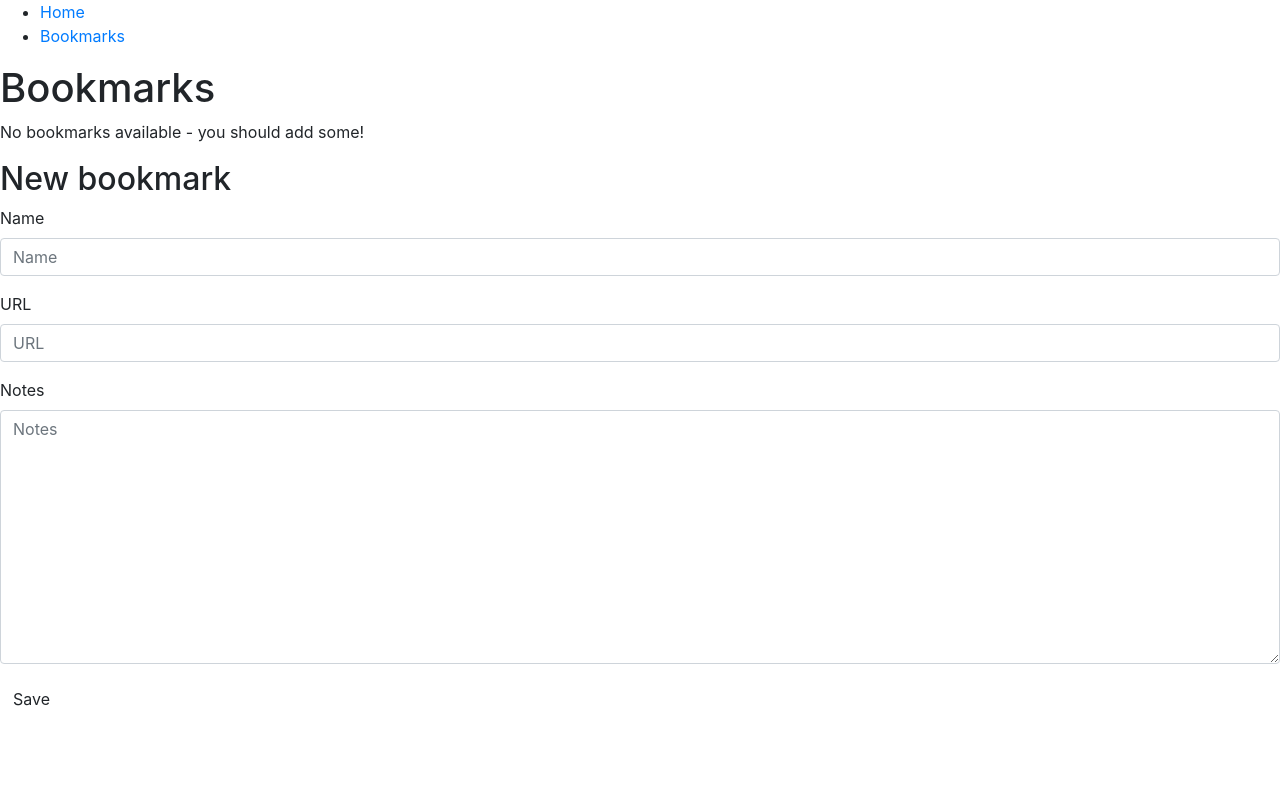
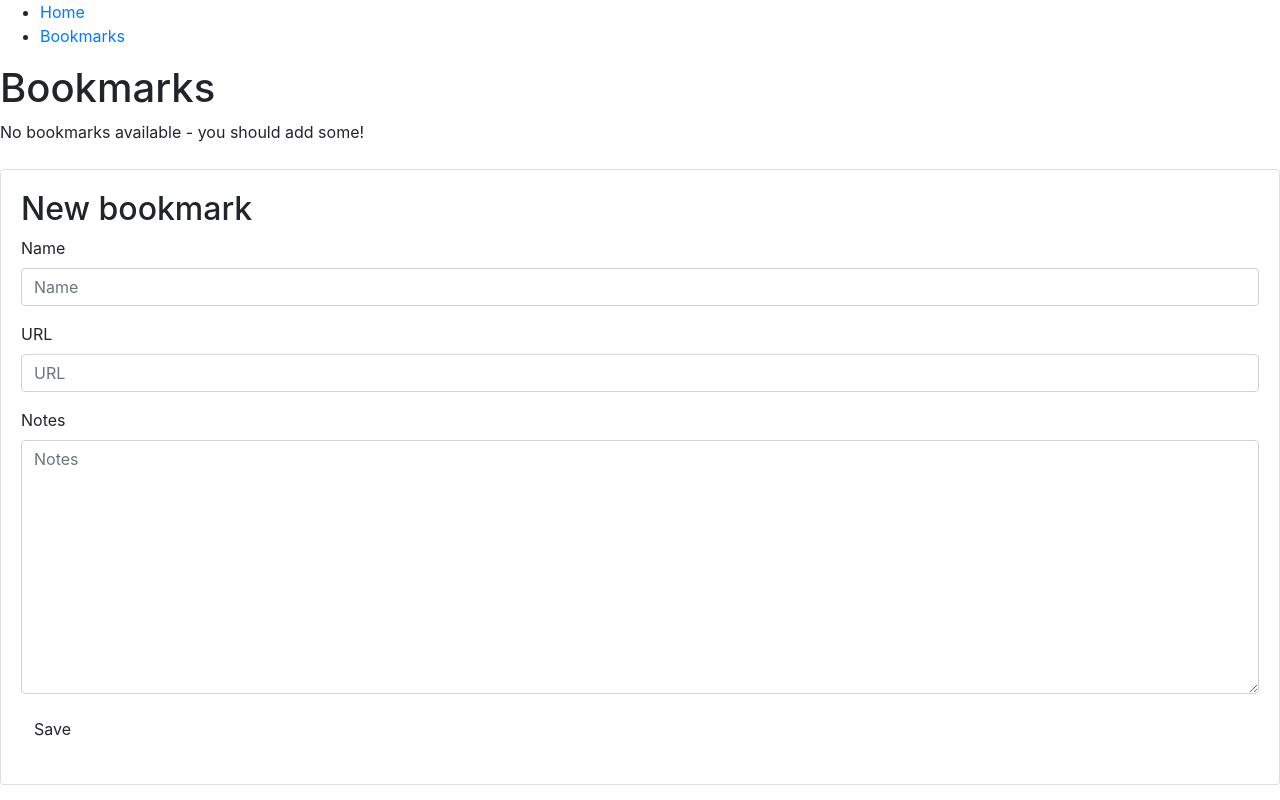
Before and after one commit to jessehood/djorg, a Django app: page /bookmarks/ in a window 1280 px wide. Run offline with Django 3.2, Linux system fonts and the light colour scheme; data that the repository does not hold is empty; some libraries are stand-ins or nearby versions.

Commit message:
enclosed new bookmark form in a card

```diff
--- a/bookmarks/templates/bookmarks/form.html
+++ b/bookmarks/templates/bookmarks/form.html
@@ -1,7 +1,8 @@
 {% load bootstrap4 %}
 
+<div class="card" style="margin-top:25px">
+  <div class="card-body">
     <h2>New bookmark</h2>
-
     <form class="bookmark-form" method="POST" action="/bookmarks/create">
 
       {% csrf_token %}
@@ -12,3 +13,5 @@
       {% endbuttons %}
 
     </form>
+  </div>
+</div>
```
Lines whose indentation alone changed are shown as unchanged.
